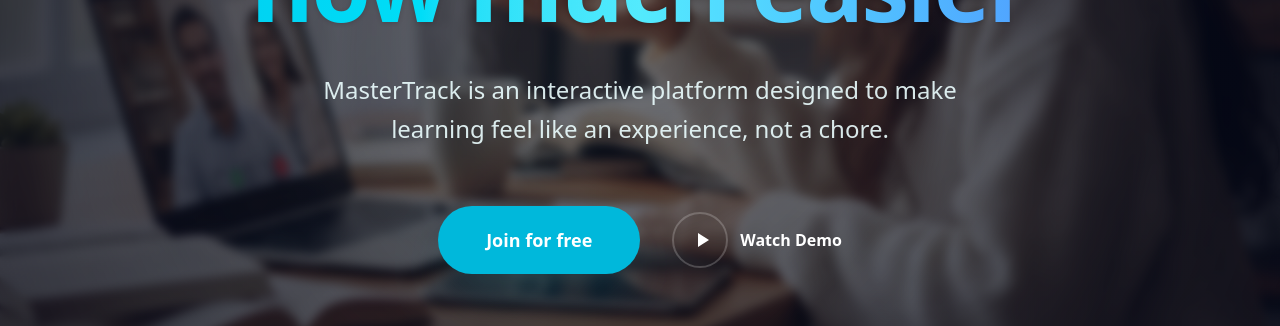
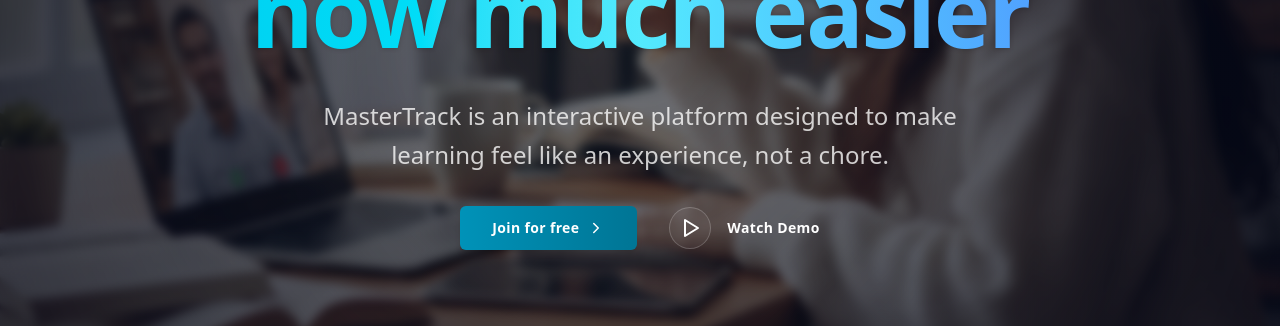
Before and after one commit to RaviGahire/lms-app, a React (Vite) app in the folder front-end/: page / in a window 1280 px wide. Shown: the part 415-741 px from the top of the page. Built offline with nearby package versions, Linux system fonts and the light colour scheme; no server answers.

Commit message:
refactor: enhance HomeHero component with new button styles and icons

```diff
--- a/front-end/src/pages/Home/HomeHero.jsx
+++ b/front-end/src/pages/Home/HomeHero.jsx
@@ -1,3 +1,4 @@
+import { IconChevronRight, IconPlayerPlay } from '@tabler/icons-react';
 import { motion } from 'framer-motion';
 import { Link } from 'react-router-dom';
 
@@ -33,20 +34,34 @@ export const HomeHero = () => {
                         </span>
                     </h1>
                     {/* Subtext */}
-                    <p className="mt-6 md:mt-8 mx-auto font-light text-cyan-50/90 leading-relaxed text-md md:text-xl lg:text-2xl max-w-[90%] md:max-w-2xl lg:max-w-2xl">
+                    <p className="mt-6 md:mt-8 mx-auto font-light md:font-normal text-neutral-50/80 leading-relaxed text-md md:text-xl lg:text-2xl max-w-[90%] md:max-w-2xl lg:max-w-2xl">
                         MasterTrack is an interactive platform designed to make learning feel like an experience, not a chore.
                     </p>
-                    <div className="mt-10 md:mt-14 flex flex-col sm:flex-row items-center justify-center gap-5 md:gap-8">
-                        <Link to={'/signup'} className="w-full sm:w-auto px-12 py-4 md:py-5 bg-cyan-500 hover:bg-cyan-400 text-white font-bold rounded-full transition-all active:scale-95 shadow-2xl shadow-cyan-500/20 text-lg">
-                            Join for free
+                    <div className="mt-6 md:mt-8 flex flex-col sm:flex-row items-center justify-center gap-5 md:gap-8">
+                        <Link
+                            to={'/signup'}
+                            className="group inline-flex items-center  justify-center gap-2 px-4 py-1.5 md:px-8 md:py-3 text-[10px] md:text-sm font-semibold tracking-wide text-white transition-all duration-300 rounded-md shadow-md bg-linear-to-l from-cyan-800 via-cyan-700 to-cyan-600 bg-size-[200%_auto] hover:bg-position-[right_center] focus:outline-none focus:ring-2 focus:ring-cyan-500 focus:ring-offset-2 active:scale-[0.98]"                        >
+                            <span>Join for free</span>
+                            {/* Icon */}
+                            <IconChevronRight
+                                size={18}
+                                stroke={2}
+                                className="transition-transform duration-200 group-hover:translate-x-0.5"
+                            />
                         </Link>
-                        <Link to={'/signup'} className="flex items-center gap-3 text-white font-bold hover:text-cyan-300 transition-colors group py-2">
-                            <span className="flex items-center justify-center w-12 h-12 md:w-14 md:h-14 border-2 border-white/20 rounded-full group-hover:border-cyan-300 group-hover:bg-white/5 transition-all">
-                                <svg className="w-6 h-6 fill-current translate-x-0.5" viewBox="0 0 24 24">
-                                    <path d="M8 5v14l11-7z" />
-                                </svg>
+                        <Link
+                            to={'/signup'}
+                            className="group flex items-center gap-4 text-sm font-semibold tracking-wide text-white transition-all duration-300 hover:text-cyan-400"
+                        >
+                            <span className="relative flex size-6 md:size-10.5 items-center justify-center rounded-full border border-white/20 bg-white/5 transition-all duration-300 group-hover:border-cyan-500/50 group-hover:bg-cyan-500/10 group-hover:shadow-[0_0_15px_rgba(6,182,212,0.3)]">
+                                {/* Play Icon */}
+                                <IconPlayerPlay stroke={2}  className="w-4 h-4 sm:w-6 sm:h-6 md:w-6 md:h-6"  />
                             </span>
-                            Watch Demo
+                            <span className="relative text-[10px] md:text-sm">
+                                Watch Demo
+                                {/* Underline effect */}
+                                <span className="absolute -bottom-1 left-0 h-px w-0 bg-cyan-500 transition-all duration-300 group-hover:w-full" />
+                            </span>
                         </Link>
                     </div>
                 </motion.div>
```
